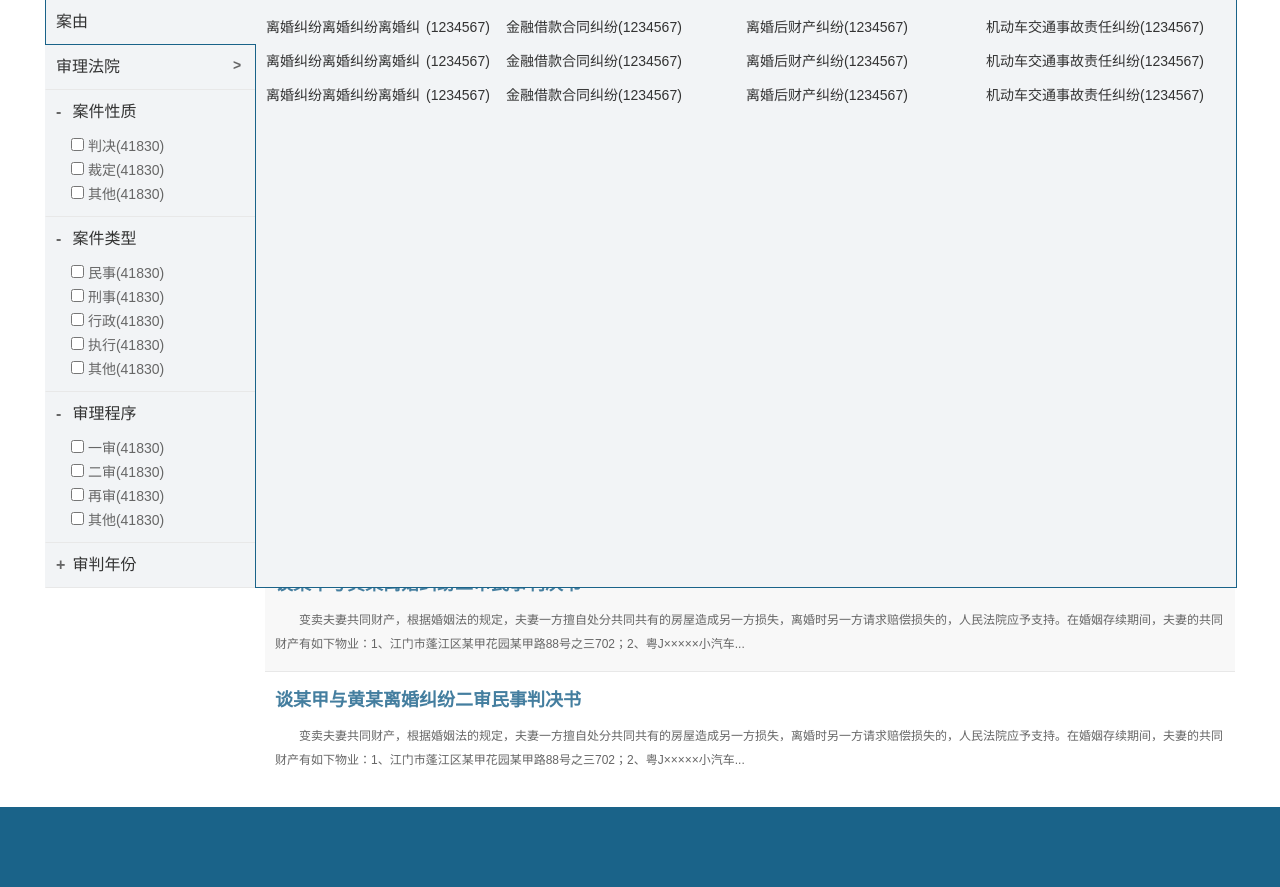
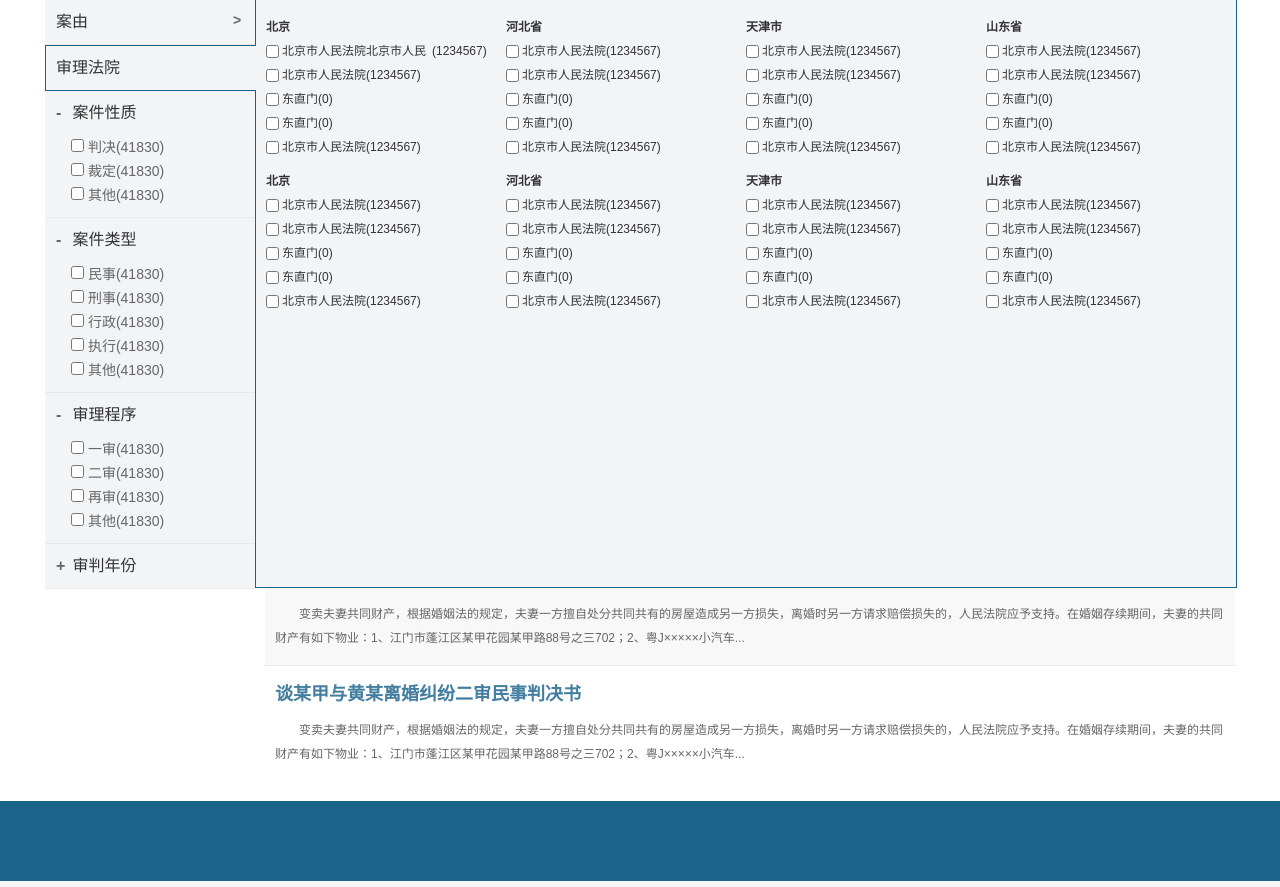
Before and after one commit to wuyue5chao/xiaoqiang, a PHP site: page /search.html in a window 1280 px wide. Shown: the part 54-941 px from the top of the page. Run offline with PHP 8.4, Linux system fonts and the light colour scheme.

Commit message:
修改
修改

```diff
--- a/css/index.css
+++ b/css/index.css
@@ -53,22 +53,25 @@ body{height: 100%; min-width: 1000px;font:14px/1.5 Arial,sans-serif,'宋体';col
 .lists .item h3{ font-size: 16px;}
 .lists .item .arrow{position: absolute; right: 10px; top: 10px;}
 .lists .item .more{display: inline-block; width: 12px; font-weight: bold; color: #666;}
-.lists .item_on{ border-bottom-color:#1a6389;border-left-color:#1a6389;}
+.lists .item_on{ border:1px solid #1a6389;border-right: 0;}
 .lists .borderout{display: block; position: absolute; top: 0; right: -1px;width: 2px;height: 44px; background: #f2f4f6;}
 .lists .second_list{ margin: 10px 0 0 15px; line-height: 24px; color: #666;}
-.down_layer{ position: absolute;top:0; left: 210px; padding: 15px 10px 5px; background: #f2f4f6; width: 960px; z-index: 10; border: 1px solid #1a6389; border-top: 0;}
-.down_layer a{ display:block; float: left; margin-bottom: 10px; width: 240px; height: 24px; line-height: 24px; overflow: hidden;}
-.down_layer .txt{ display: inline-block; max-width: 160px; height: 24px; line-height: 24px; overflow: hidden; float: left;}
-.down_layer .num{ display: inline-block; float: left;}
+.down_layer{ position: absolute;top:0; left: 210px; padding: 15px 10px 5px; background: #f2f4f6; width: 960px; z-index: 10; border: 1px solid #1a6389; border-top: 0; font-size: 12px;}
+.down_layer .column{ display:block; float: left; margin-bottom: 10px; width: 240px;line-height: 24px; overflow: hidden;}
+.down_layer .column a{display:block; width: 240px; height: 24px; overflow: hidden;}
+.down_layer .column .ipt{position: relative; top: 6px; float: left; margin-right: 3px;}
+.down_layer .column .txt{ display: inline-block; max-width: 150px; height: 24px; line-height: 24px; overflow: hidden; float: left;}
+.down_layer .column .num{ display: inline-block; float: left;}
+.down_layer .column dd{display: block; width: 240px;float: left; overflow: hidden;}
 
 
 .main{ width: 970px;}
 .result{ padding: 15px 0 10px;}
 .result .keywords{ width: 900px;}
 .result .save_icon{ display: inline-block;width: 12px;height: 12px; background: url(../images/concern.png) no-repeat 0 0; background-size:12px 12px; }
-.keyword{ display: inline-block;margin:0 8px 8px 0; background: #1a6389; color: #fff; padding: 2px 5px;}
+.keyword{ display: inline-block;margin:0 8px 8px 0; background: #1a6389; color: #fff; padding: 2px 5px; font-size: 12px;}
 .keyword:hover{ background:#f18d22; color: #fff; }
-.keyword .close{ margin-left: 5px; font-size: 12px; font-family: "微软雅黑";}
+.keyword .close{ margin-left:8px; font-size: 12px;}
 .info_wrap{ margin-bottom: 20px;}
 .item_info{position: relative; padding:15px 10px; border-top: 1px solid #e8e8e8;}
 .item_info.hover{ background: #f8f8f8}
--- a/search.html
+++ b/search.html
@@ -34,12 +34,12 @@
 	<div class="content w1190 clearfix">
 		<div class="side list_wrap fl">
 			<div class="lists">
+				<div class="item">
+					<h3><a href="#">案由</a></h3><i class="arrow more">></i>
+				</div>
 				<div class="item item_on">
-					<h3><a href="#">案由</a></h3><i class="arrow more" style="display:none;">></i>
+					<h3><a href="#">审理法院</a></h3><i class="arrow more" style="display:none;">></i>
 					<span class="borderout"></span>
-				</div>
-				<div class="item">
-					<h3><a href="#">审理法院</a></h3><i class="arrow more">></i>
 				</div>
 				<div class="item">
 					<h3><a href="#"><i class="more">-</i> 案件性质</a></h3>
@@ -78,19 +78,101 @@
 					</ul>
 				</div>
 			</div>
-			<div class="down_layer" style="min-height:567px;">
-				<a href="#"><span class="txt">离婚纠纷离婚纠纷离婚纠纷离婚纠纷离婚纠纷离婚纠纷</span><em class="num">(1234567)</em></a>
-				<a href="#"><span class="txt">金融借款合同纠纷</span><em class="num">(1234567)</em></a>
-				<a href="#"><span class="txt">离婚后财产纠纷</span><em class="num">(1234567)</em></a>
-				<a href="#"><span class="txt">机动车交通事故责任纠纷</span><em class="num">(1234567)</em></a>
-				<a href="#"><span class="txt">离婚纠纷离婚纠纷离婚纠纷离婚纠纷离婚纠纷离婚纠纷</span><em class="num">(1234567)</em></a>
-				<a href="#"><span class="txt">金融借款合同纠纷</span><em class="num">(1234567)</em></a>
-				<a href="#"><span class="txt">离婚后财产纠纷</span><em class="num">(1234567)</em></a>
-				<a href="#"><span class="txt">机动车交通事故责任纠纷</span><em class="num">(1234567)</em></a>
-				<a href="#"><span class="txt">离婚纠纷离婚纠纷离婚纠纷离婚纠纷离婚纠纷离婚纠纷</span><em class="num">(1234567)</em></a>
-				<a href="#"><span class="txt">金融借款合同纠纷</span><em class="num">(1234567)</em></a>
-				<a href="#"><span class="txt">离婚后财产纠纷</span><em class="num">(1234567)</em></a>
-				<a href="#"><span class="txt">机动车交通事故责任纠纷</span><em class="num">(1234567)</em></a>
+			<div class="down_layer" style="min-height:567px;display:none;">
+				<div class="column">
+					<a href="#"><input type="checkbox" class="ipt" /><span class="txt">离婚纠纷离婚纠纷离婚纠纷离婚纠纷离婚纠纷离婚纠纷</span><em class="num">(1234567)</em></a>
+				</div>
+				<div class="column">
+					<a href="#"><input type="checkbox" class="ipt" /><span class="txt">金融借款合同纠纷</span><em class="num">(1234567)</em></a>
+				</div>
+				<div class="column">
+					<a href="#"><input type="checkbox" class="ipt" /><span class="txt">离婚后财产纠纷</span><em class="num">(1234567)</em></a>
+				</div>
+				<div class="column">
+					<a href="#"><input type="checkbox" class="ipt" /><span class="txt">机动车交通事故责任纠纷</span><em class="num">(1234567)</em></a>
+				</div>
+			</div>
+			<div class="down_layer" style="min-height:567px;display:;">
+				<div class="column">
+					<dl>
+						<dt><strong>北京</strong></dt>
+						<dd><a href="#"><input type="checkbox" class="ipt" /><span class="txt">北京市人民法院北京市人民法院北京市人民法院</span><em class="num">(1234567)</em></a></dd>
+						<dd><a href="#"><input type="checkbox" class="ipt" /><span class="txt">北京市人民法院</span><em class="num">(1234567)</em></a></dd>
+						<dd><a href="#"><input type="checkbox" class="ipt" /><span class="txt">东直门</span><em class="num">(0)</em></a></dd>
+						<dd><a href="#"><input type="checkbox" class="ipt" /><span class="txt">东直门</span><em class="num">(0)</em></a></dd>
+						<dd><a href="#"><input type="checkbox" class="ipt" /><span class="txt">北京市人民法院</span><em class="num">(1234567)</em></a></dd>
+					</dl>
+				</div>
+				<div class="column">
+					<dl>
+						<dt><strong>河北省</strong></dt>
+						<dd><a href="#"><input type="checkbox" class="ipt" /><span class="txt">北京市人民法院</span><em class="num">(1234567)</em></a></dd>
+						<dd><a href="#"><input type="checkbox" class="ipt" /><span class="txt">北京市人民法院</span><em class="num">(1234567)</em></a></dd>
+						<dd><a href="#"><input type="checkbox" class="ipt" /><span class="txt">东直门</span><em class="num">(0)</em></a></dd>
+						<dd><a href="#"><input type="checkbox" class="ipt" /><span class="txt">东直门</span><em class="num">(0)</em></a></dd>
+						<dd><a href="#"><input type="checkbox" class="ipt" /><span class="txt">北京市人民法院</span><em class="num">(1234567)</em></a></dd>
+					</dl>
+				</div>
+				<div class="column">
+					<dl>
+						<dt><strong>天津市</strong></dt>
+						<dd><a href="#"><input type="checkbox" class="ipt" /><span class="txt">北京市人民法院</span><em class="num">(1234567)</em></a></dd>
+						<dd><a href="#"><input type="checkbox" class="ipt" /><span class="txt">北京市人民法院</span><em class="num">(1234567)</em></a></dd>
+						<dd><a href="#"><input type="checkbox" class="ipt" /><span class="txt">东直门</span><em class="num">(0)</em></a></dd>
+						<dd><a href="#"><input type="checkbox" class="ipt" /><span class="txt">东直门</span><em class="num">(0)</em></a></dd>
+						<dd><a href="#"><input type="checkbox" class="ipt" /><span class="txt">北京市人民法院</span><em class="num">(1234567)</em></a></dd>
+					</dl>
+				</div>
+				<div class="column">
+					<dl>
+						<dt><strong>山东省</strong></dt>
+						<dd><a href="#"><input type="checkbox" class="ipt" /><span class="txt">北京市人民法院</span><em class="num">(1234567)</em></a></dd>
+						<dd><a href="#"><input type="checkbox" class="ipt" /><span class="txt">北京市人民法院</span><em class="num">(1234567)</em></a></dd>
+						<dd><a href="#"><input type="checkbox" class="ipt" /><span class="txt">东直门</span><em class="num">(0)</em></a></dd>
+						<dd><a href="#"><input type="checkbox" class="ipt" /><span class="txt">东直门</span><em class="num">(0)</em></a></dd>
+						<dd><a href="#"><input type="checkbox" class="ipt" /><span class="txt">北京市人民法院</span><em class="num">(1234567)</em></a></dd>
+					</dl>
+				</div>
+				<div class="column">
+					<dl>
+						<dt><strong>北京</strong></dt>
+						<dd><a href="#"><input type="checkbox" class="ipt" /><span class="txt">北京市人民法院</span><em class="num">(1234567)</em></a></dd>
+						<dd><a href="#"><input type="checkbox" class="ipt" /><span class="txt">北京市人民法院</span><em class="num">(1234567)</em></a></dd>
+						<dd><a href="#"><input type="checkbox" class="ipt" /><span class="txt">东直门</span><em class="num">(0)</em></a></dd>
+						<dd><a href="#"><input type="checkbox" class="ipt" /><span class="txt">东直门</span><em class="num">(0)</em></a></dd>
+						<dd><a href="#"><input type="checkbox" class="ipt" /><span class="txt">北京市人民法院</span><em class="num">(1234567)</em></a></dd>
+					</dl>
+				</div>
+				<div class="column">
+					<dl>
+						<dt><strong>河北省</strong></dt>
+						<dd><a href="#"><input type="checkbox" class="ipt" /><span class="txt">北京市人民法院</span><em class="num">(1234567)</em></a></dd>
+						<dd><a href="#"><input type="checkbox" class="ipt" /><span class="txt">北京市人民法院</span><em class="num">(1234567)</em></a></dd>
+						<dd><a href="#"><input type="checkbox" class="ipt" /><span class="txt">东直门</span><em class="num">(0)</em></a></dd>
+						<dd><a href="#"><input type="checkbox" class="ipt" /><span class="txt">东直门</span><em class="num">(0)</em></a></dd>
+						<dd><a href="#"><input type="checkbox" class="ipt" /><span class="txt">北京市人民法院</span><em class="num">(1234567)</em></a></dd>
+					</dl>
+				</div>
+				<div class="column">
+					<dl>
+						<dt><strong>天津市</strong></dt>
+						<dd><a href="#"><input type="checkbox" class="ipt" /><span class="txt">北京市人民法院</span><em class="num">(1234567)</em></a></dd>
+						<dd><a href="#"><input type="checkbox" class="ipt" /><span class="txt">北京市人民法院</span><em class="num">(1234567)</em></a></dd>
+						<dd><a href="#"><input type="checkbox" class="ipt" /><span class="txt">东直门</span><em class="num">(0)</em></a></dd>
+						<dd><a href="#"><input type="checkbox" class="ipt" /><span class="txt">东直门</span><em class="num">(0)</em></a></dd>
+						<dd><a href="#"><input type="checkbox" class="ipt" /><span class="txt">北京市人民法院</span><em class="num">(1234567)</em></a></dd>
+					</dl>
+				</div>
+				<div class="column">
+					<dl>
+						<dt><strong>山东省</strong></dt>
+						<dd><a href="#"><input type="checkbox" class="ipt" /><span class="txt">北京市人民法院</span><em class="num">(1234567)</em></a></dd>
+						<dd><a href="#"><input type="checkbox" class="ipt" /><span class="txt">北京市人民法院</span><em class="num">(1234567)</em></a></dd>
+						<dd><a href="#"><input type="checkbox" class="ipt" /><span class="txt">东直门</span><em class="num">(0)</em></a></dd>
+						<dd><a href="#"><input type="checkbox" class="ipt" /><span class="txt">东直门</span><em class="num">(0)</em></a></dd>
+						<dd><a href="#"><input type="checkbox" class="ipt" /><span class="txt">北京市人民法院</span><em class="num">(1234567)</em></a></dd>
+					</dl>
+				</div>
 			</div>
 		</div>
 		<div class="main fl">
```
